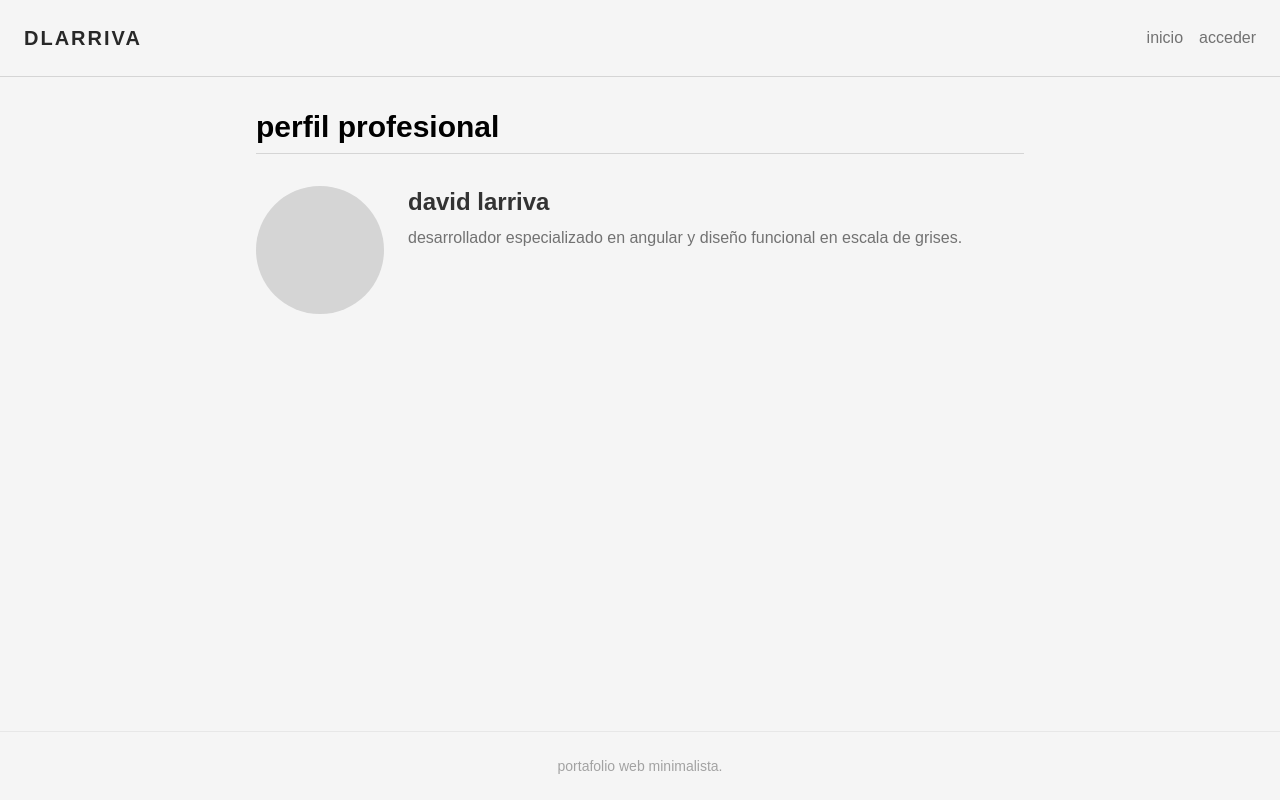
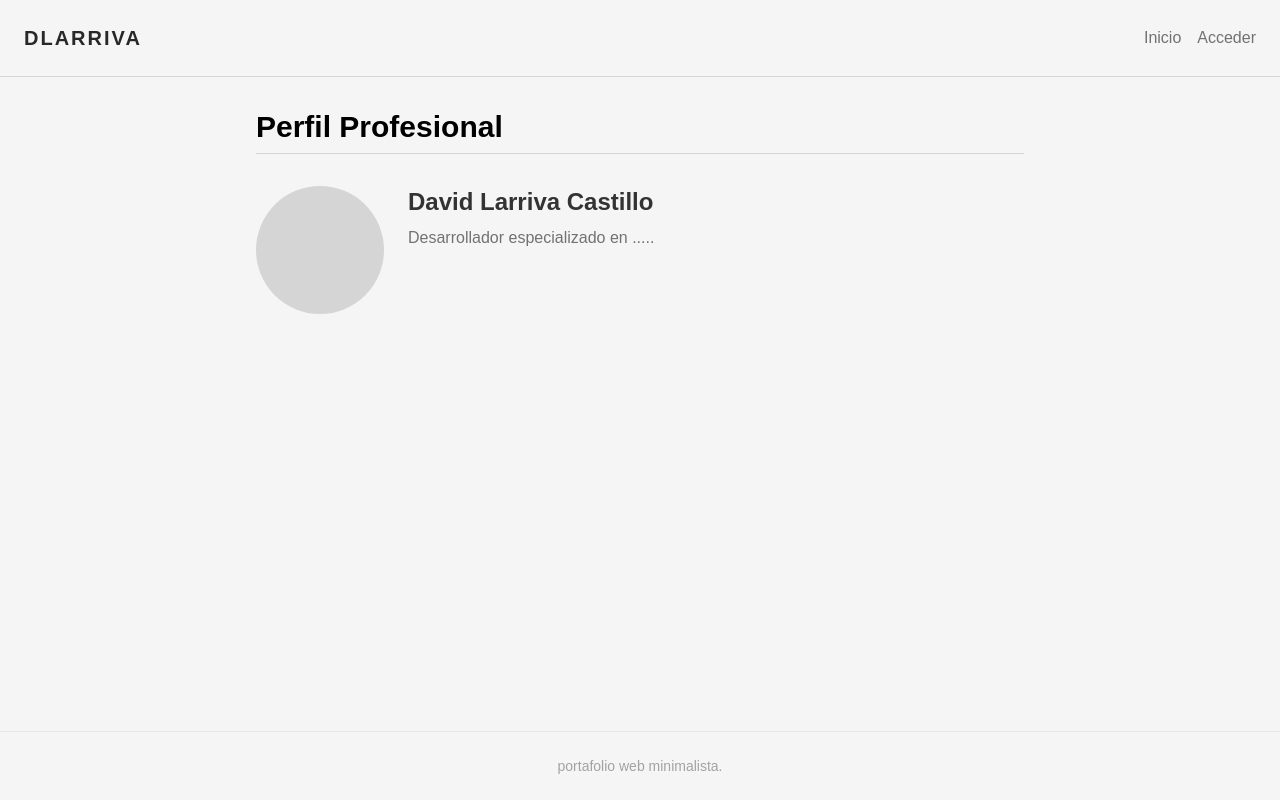
Before and after one commit to DavidLarriva/portafolioPersonal-DLarriva, an Angular app: page /perfil in a window 1280 px wide. Built offline with nearby package versions, Linux system fonts and the light colour scheme.

Commit message:
Ajustes en descripciones

```diff
--- a/src/app/components/header/header.html
+++ b/src/app/components/header/header.html
@@ -4,7 +4,7 @@
     DLARRIVA
   </h1>
   <nav class="flex gap-4">
-    <a routerLink="/" class="text-gray-500 hover:text-black transition-colors">inicio</a>
-    <a routerLink="/login" class="text-gray-500 hover:text-black transition-colors">acceder</a>
+    <a routerLink="/" class="text-gray-500 hover:text-black transition-colors">Inicio</a>
+    <a routerLink="/login" class="text-gray-500 hover:text-black transition-colors">Acceder</a>
   </nav>
 </header>
--- a/src/app/features/auth/pages/login-page/login-page.html
+++ b/src/app/features/auth/pages/login-page/login-page.html
@@ -5,12 +5,12 @@
 
   <div class="space-y-4">
     <div>
-      <label class="block text-sm font-medium text-gray-700">correo</label>
+      <label class="block text-sm font-medium text-gray-700">Correo</label>
       <input type="email" class="mt-1 block w-full border border-gray-300 rounded p-2 focus:outline-none focus:border-black" />
     </div>
 
     <div>
-      <label class="block text-sm font-medium text-gray-700">contraseña</label>
+      <label class="block text-sm font-medium text-gray-700">Contraseña</label>
       <input type="password" class="mt-1 block w-full border border-gray-300 rounded p-2 focus:outline-none focus:border-black" />
     </div>
 
--- a/src/app/features/home/pages/home-page/home-page.html
+++ b/src/app/features/home/pages/home-page/home-page.html
@@ -1,9 +1,9 @@
 <div class="flex flex-col items-center justify-center text-center space-y-6 py-20">
   <h2 class="text-4xl font-bold text-black">
-    desarrollo web minimalista
+    Desarrollo Web
   </h2>
   <p class="text-gray-500 max-w-2xl">
-    creamos soluciones digitales limpias, eficientes y directas.
+    Descripción de mi página.
   </p>
   <a routerLink="/perfil" class="px-6 py-3 bg-black text-white rounded hover:bg-gray-800 transition-colors">
     ver perfil
--- a/src/app/features/profile/pages/profile-page/profile-page.html
+++ b/src/app/features/profile/pages/profile-page/profile-page.html
@@ -1,15 +1,15 @@
 <div class="space-y-8 max-w-3xl mx-auto">
   <h2 class="text-3xl font-bold text-black border-b border-gray-300 pb-2">
-    perfil profesional
+    Perfil Profesional
   </h2>
 
   <div class="flex items-start gap-6">
     <div class="w-32 h-32 bg-gray-300 rounded-full flex-shrink-0"></div>
 
     <div>
-      <h3 class="text-2xl font-semibold">david larriva</h3>
+      <h3 class="text-2xl font-semibold">David Larriva Castillo</h3>
       <p class="text-gray-500 mt-2">
-        desarrollador especializado en angular y diseño funcional en escala de grises.
+        Desarrollador especializado en .....
       </p>
     </div>
   </div>
```
